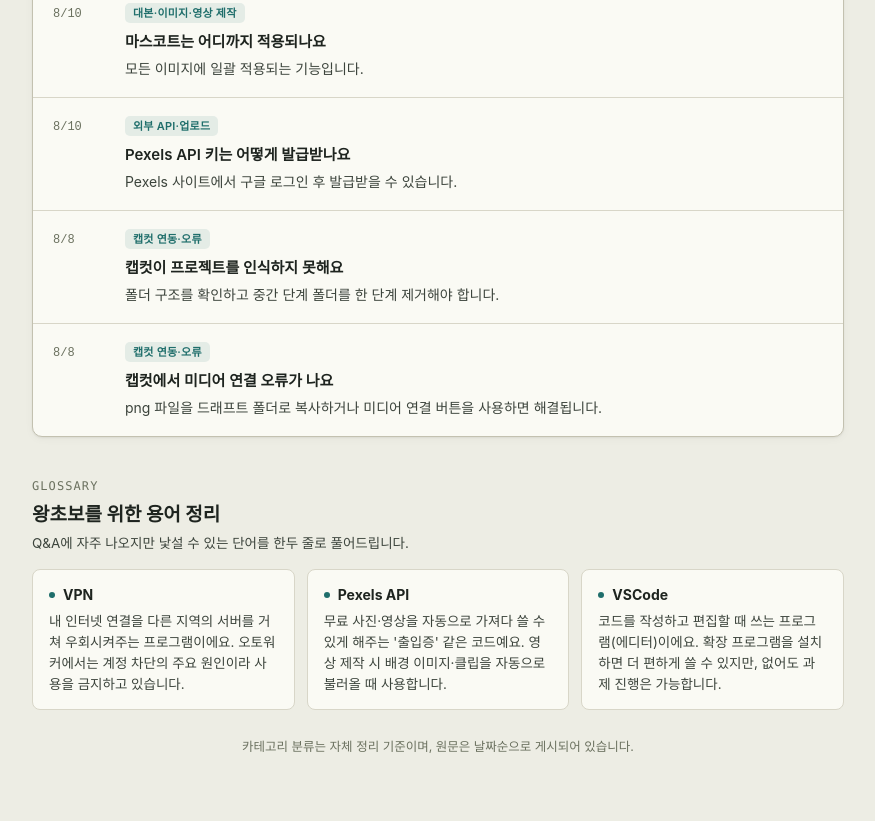
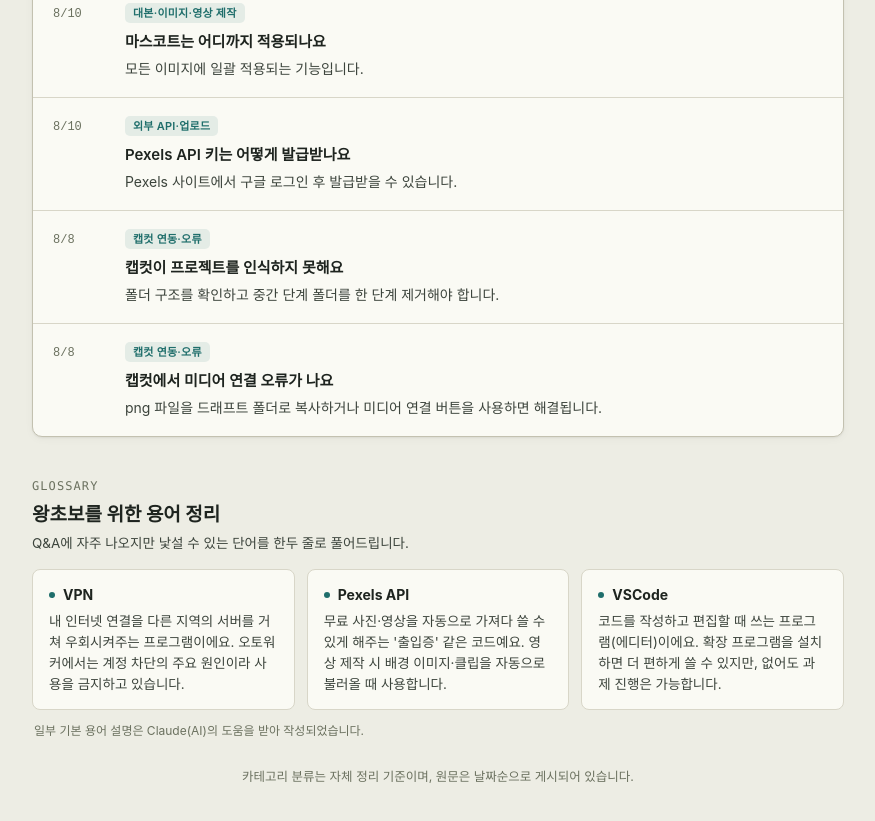
Before and after one commit to danielall-wj/autoworker02, a plain HTML site: page index.html in a window 1280 px wide. Shown: the part 1848-2669 px from the top of the page, without its empty margins (202-1077 px from the left). Drawn offline with Linux system fonts and the light colour scheme.

Commit message:
Add AI-assistance disclaimer to glossary section
Co-Authored-By: Claude Sonnet 5 <noreply@anthropic.com>

```diff
--- a/index.html
+++ b/index.html
@@ -447,6 +447,12 @@
     .glossary-list { grid-template-columns: 1fr; }
   }
 
+  .glossary-note {
+    margin: 12px 2px 0;
+    font-size: 12px;
+    color: var(--ink-500);
+  }
+
   footer {
     margin-top: 28px;
     font-size: 12.5px;
@@ -508,6 +514,7 @@
       <p class="subtitle">Q&amp;A에 자주 나오지만 낯설 수 있는 단어를 한두 줄로 풀어드립니다.</p>
     </div>
     <dl class="glossary-list"></dl>
+    <p class="glossary-note">일부 기본 용어 설명은 Claude(AI)의 도움을 받아 작성되었습니다.</p>
   </section>
 
   <footer>카테고리 분류는 자체 정리 기준이며, 원문은 날짜순으로 게시되어 있습니다.</footer>
```
